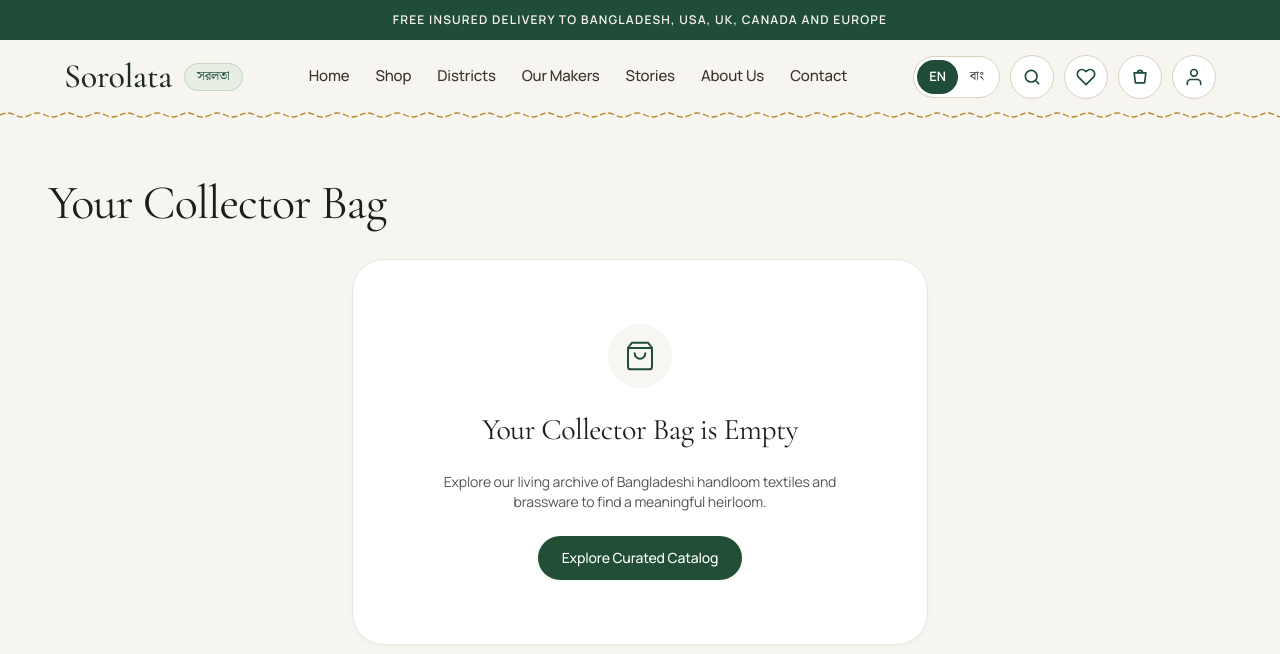
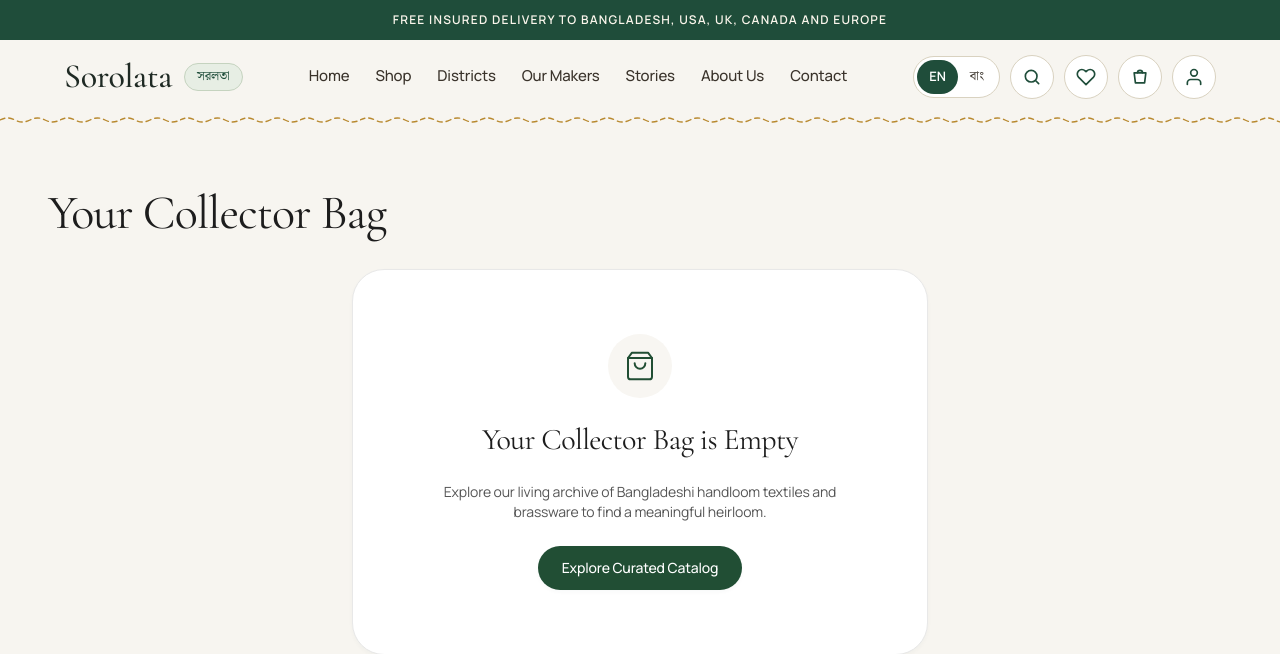
Before and after one commit to fatema-alt/Sorolata, a Laravel app: page /cart in a window 1280 px wide. Shown: the top 654 px of the page. Run offline with Laravel 12, Linux system fonts and the light colour scheme; data comes from the database, SQL or seed files in the repository; data that the repository does not hold is empty; style sheets or scripts are compiled from the project's sources; some libraries are stand-ins or nearby versions.

Commit message:
Revert "Overlap wavy stitch border onto hero to remove white gap under navbar"
This reverts commit 564848905977a85ad1b128b5b873fd6b3ca137d7.

```diff
--- a/resources/views/layouts/storefront.blade.php
+++ b/resources/views/layouts/storefront.blade.php
@@ -213,7 +213,7 @@
             <script>document.addEventListener('click',function(){var m=document.getElementById('soro-mob-acct-menu');if(m)m.style.display='none';});</script>
         </div>
         @if($hs['show_stitch_border'] ?? true)
-            <svg aria-hidden="true" width="100%" height="10" style="position:absolute; left:0; right:0; bottom:-5px; z-index:41; pointer-events:none; display:block"><rect width="100%" height="10" fill="url(#patStitchGold)"></rect></svg>
+            <svg aria-hidden="true" width="100%" height="10" style="display:block"><rect width="100%" height="10" fill="url(#patStitchGold)"></rect></svg>
         @endif
     </header>
 
--- a/resources/views/storefront/sections/render-block.blade.php
+++ b/resources/views/storefront/sections/render-block.blade.php
@@ -44,7 +44,7 @@
   @else
     <style>.soro-mob-avatar-wrap { display: none; }</style>
   @endif
-  <header style="background:{{ $headerBg }}; position:relative; z-index:40">
+  <header style="background:{{ $headerBg }}">
     <div class="soro-hdr-inner" style="max-width:1200px; margin:0 auto; padding:14px 24px; display:flex; flex-wrap:wrap; align-items:center; justify-content:space-between; gap:12px 28px">
       <a href="{{ $linkHref($s['brand_href'] ?? '#top') }}" style="display:flex; align-items:center; gap:12px; text-decoration:none">
         <span style="font-family:'Cormorant Garamond',Georgia,serif; font-weight:500; font-size:34px; color:#1F2A24; letter-spacing:-0.01em">{{ $s['brand_name'] ?? 'Sorolata' }}</span>
@@ -148,7 +148,7 @@
       @endif
     </div>
     @if($s['show_stitch_border'] ?? true)
-      <svg aria-hidden="true" width="100%" height="10" style="position:absolute; left:0; right:0; bottom:-5px; z-index:41; pointer-events:none; display:block"><rect width="100%" height="10" fill="url(#patStitchGold)"></rect></svg>
+      <svg aria-hidden="true" width="100%" height="10" style="display:block"><rect width="100%" height="10" fill="url(#patStitchGold)"></rect></svg>
     @endif
   </header>
 
```
